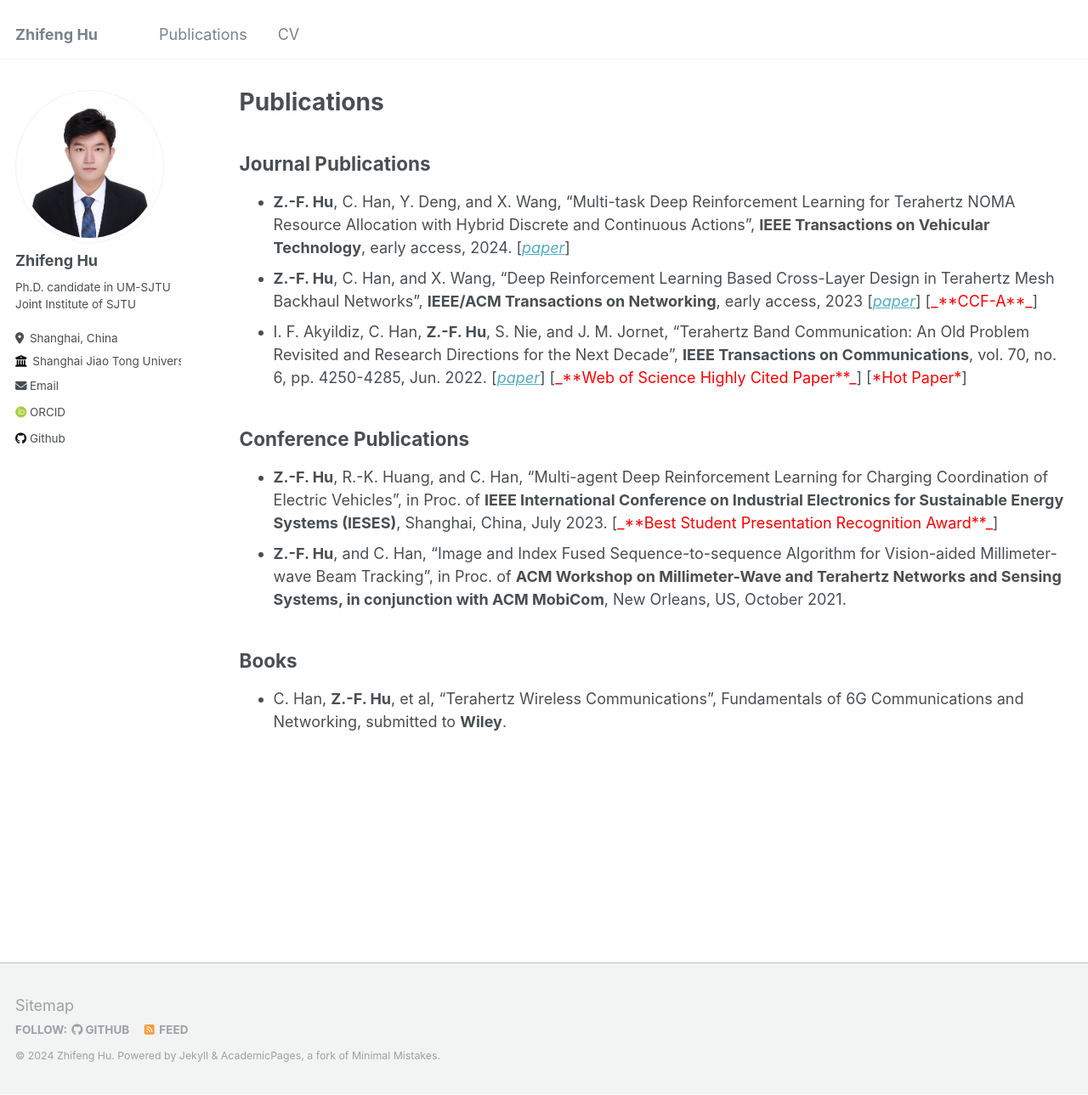
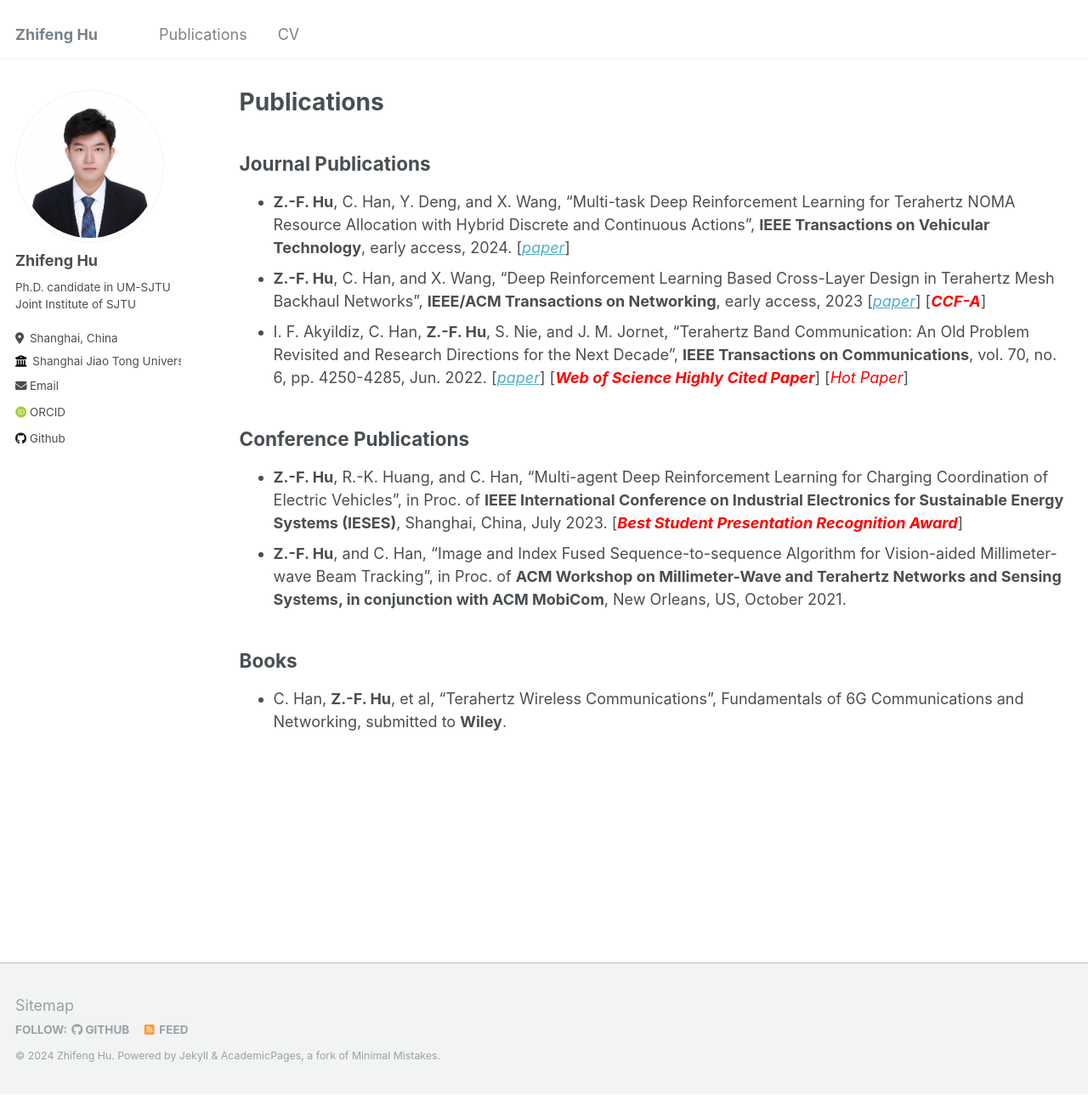
Before and after one commit to CantorHu/CantorHu.github.io, a Jekyll site: the page built from _pages/publications.md, in a window 1280 px wide and 1289 px high. Shown: the whole window at 85% size. Built offline with Jekyll 4.4.1, drawn with Linux system fonts in a browser that asks for light colours; some web fonts are replaced.

Commit message:
Update publications.md

```diff
--- a/_pages/publications.md
+++ b/_pages/publications.md
@@ -8,11 +8,11 @@ author_profile: true
 
 ## Journal Publications
 - **Z.-F. Hu**, C. Han, Y. Deng, and X. Wang, "Multi-task Deep Reinforcement Learning for Terahertz NOMA Resource Allocation with Hybrid Discrete and Continuous Actions", **IEEE Transactions on Vehicular Technology**, early access, 2024. [[*paper*](https://ieeexplore.ieee.org/document/10480465)]
-- **Z.-F. Hu**, C. Han, and X. Wang, "Deep Reinforcement Learning Based Cross-Layer Design in Terahertz Mesh Backhaul Networks", **IEEE/ACM Transactions on Networking**, early access, 2023 [[*paper*](https://ieeexplore.ieee.org/document/10364873)] [<font color='red'>_**CCF-A**_</font>]
-- I. F. Akyildiz, C. Han, **Z.-F. Hu**, S. Nie, and J. M. Jornet, "Terahertz Band Communication: An Old Problem Revisited and Research Directions for the Next Decade", **IEEE Transactions on Communications**, vol. 70, no. 6, pp. 4250-4285, Jun. 2022. [[*paper*](https://ieeexplore.ieee.org/document/9766110)] [<font color='red'>_**Web of Science Highly Cited Paper**_</font>] [<font color='red'>*Hot Paper*</font>]
+- **Z.-F. Hu**, C. Han, and X. Wang, "Deep Reinforcement Learning Based Cross-Layer Design in Terahertz Mesh Backhaul Networks", **IEEE/ACM Transactions on Networking**, early access, 2023 [[*paper*](https://ieeexplore.ieee.org/document/10364873)] [_**<font color='red'>CCF-A</font>**_]
+- I. F. Akyildiz, C. Han, **Z.-F. Hu**, S. Nie, and J. M. Jornet, "Terahertz Band Communication: An Old Problem Revisited and Research Directions for the Next Decade", **IEEE Transactions on Communications**, vol. 70, no. 6, pp. 4250-4285, Jun. 2022. [[*paper*](https://ieeexplore.ieee.org/document/9766110)] [_**<font color='red'>Web of Science Highly Cited Paper</font>**_] [_<font color='red'>Hot Paper</font>_]
 
 ## Conference Publications
-- **Z.-F. Hu**, R.-K. Huang, and C. Han, "Multi-agent Deep Reinforcement Learning for Charging Coordination of Electric Vehicles", in Proc. of **IEEE International Conference on Industrial Electronics for Sustainable Energy Systems (IESES)**, Shanghai, China, July 2023. [<font color='red'>_**Best Student Presentation Recognition Award**_</font>]
+- **Z.-F. Hu**, R.-K. Huang, and C. Han, "Multi-agent Deep Reinforcement Learning for Charging Coordination of Electric Vehicles", in Proc. of **IEEE International Conference on Industrial Electronics for Sustainable Energy Systems (IESES)**, Shanghai, China, July 2023. [_**<font color='red'>Best Student Presentation Recognition Award</font>**_]
 - **Z.-F. Hu**, and C. Han, "Image and Index Fused Sequence-to-sequence Algorithm for Vision-aided Millimeter-wave Beam Tracking", in Proc. of **ACM Workshop on Millimeter-Wave and Terahertz Networks and Sensing Systems, in conjunction with ACM MobiCom**, New Orleans, US, October 2021.
 
 ## Books
```
